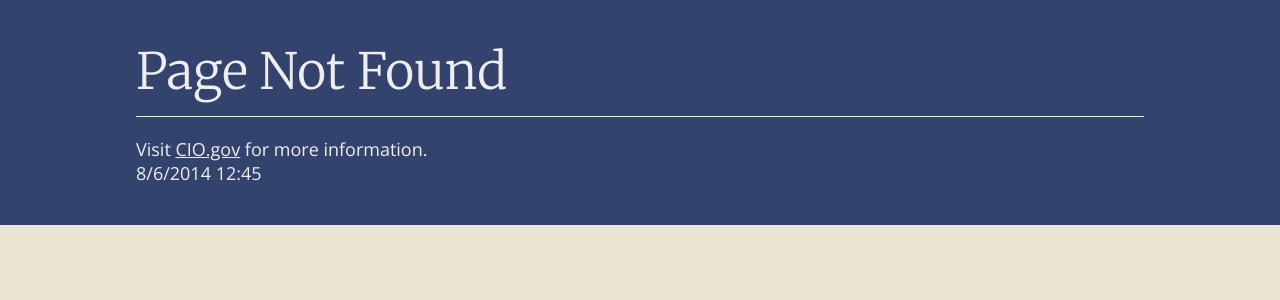
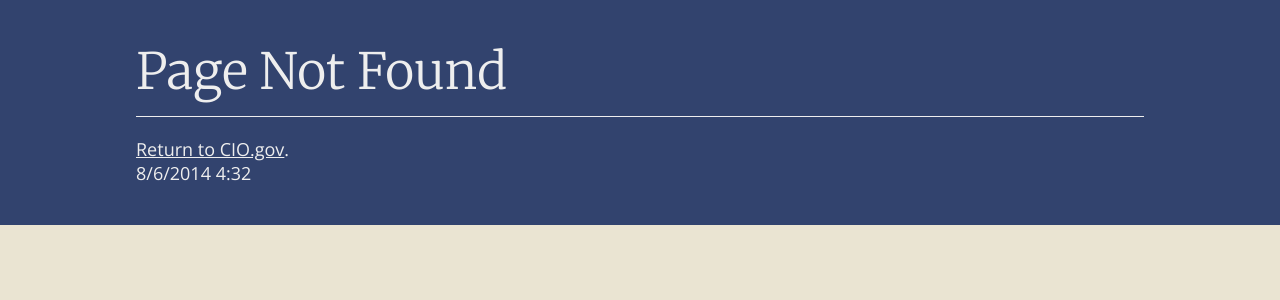
Before and after one commit to usds/playbook, a Jekyll site: the page built from index.html, in a window 1280 px wide. Shown: the top 300 px of the page. Built offline with Jekyll 4.4.1, drawn with Linux system fonts in a browser that asks for light colours.

Commit message:
config change

```diff
--- a/_config.yml
+++ b/_config.yml
@@ -2,4 +2,3 @@ permalink: pretty
 highlighter: pygments
 # Need to change this when we go live:
 url: http://playbook.cio.gov
-baseurl: /playbook
--- a/_layouts/default.html
+++ b/_layouts/default.html
@@ -24,8 +24,8 @@ title: 'This is my Site Title'
 <div id="introduction">
   <div class="outer_container">
    <h1>Page Not Found</h1>
-   <p>Visit <a href="http://cio.gov">CIO.gov</a> for more information.</p>
-   <p>8/6/2014 12:45</p>
+   <p><a href="http://cio.gov">Return to CIO.gov</a>.</p>
+   <p>8/6/2014 4:32</p>
   </div>
 </div>
 <script src='{{site.baseurl}}/assets/site.js'></script>
```
